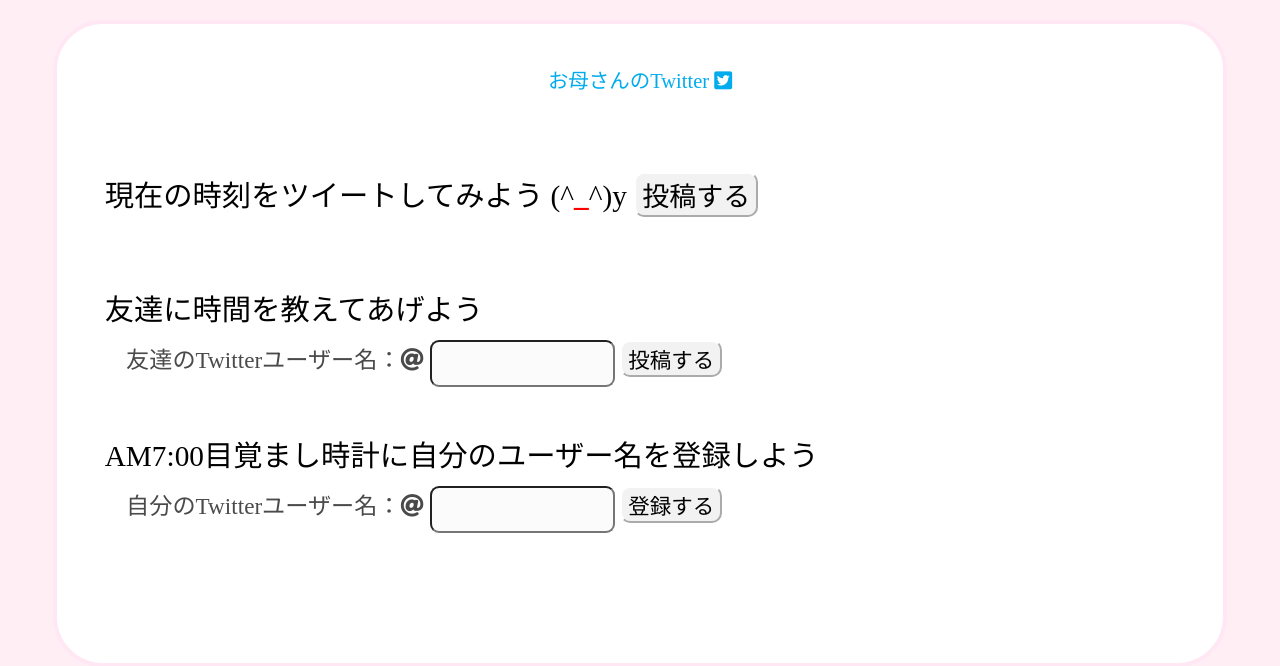
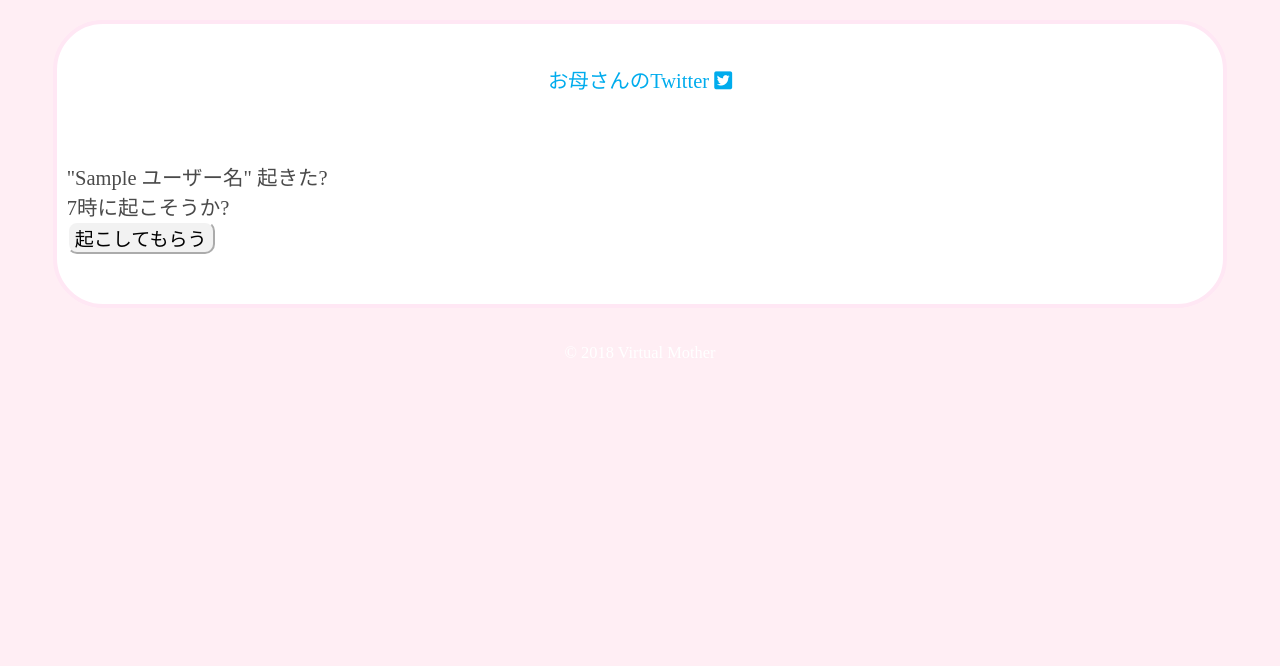
Before and after one commit to guralin/virtual_mother, a Flask app: template templates/user.html in a window 1280 px wide. Shown: the part 130-796 px from the top of the page. After the commit the page ends 488 px from the top, so only its background shows below. Run offline with Flask 2, Linux system fonts and the light colour scheme; the template is opened without the code that fills it: most values are stand-ins (such as "Sample title", 1, 10 or a date in 2020); some libraries are stand-ins or nearby versions.

Commit message:
userpage作った

```diff
--- a/templates/user.html
+++ b/templates/user.html
@@ -16,6 +16,10 @@
 <p class="twitter_url"><a href="https://twitter.com/virtual_mother/" target="_blank">お母さんのTwitter&nbsp;<i class="fab fa-twitter-square"></i></a></p>
 <br>
 <br>
+<div>"{{ユーザー名}}" 起きた?</div>
+<div>7時に起こそうか?</div>
+<div><button onclick="location.href='/IDを登録する'" class="button">起こしてもらう</button></div>
+<!--
     <h2>現在の時刻をツイートしてみよう (^<span class="red">_</span>^)y
     <button onclick="location.href='post'" class="button">投稿する</button></h2>
 <br>
@@ -37,6 +41,7 @@
 <br>
 <br>
 <br>
+-->
     </article>
     <footer>
         <div>&copy; 2018 Virtual Mother</div>
```
Also changed, not shown: 3 other files.
